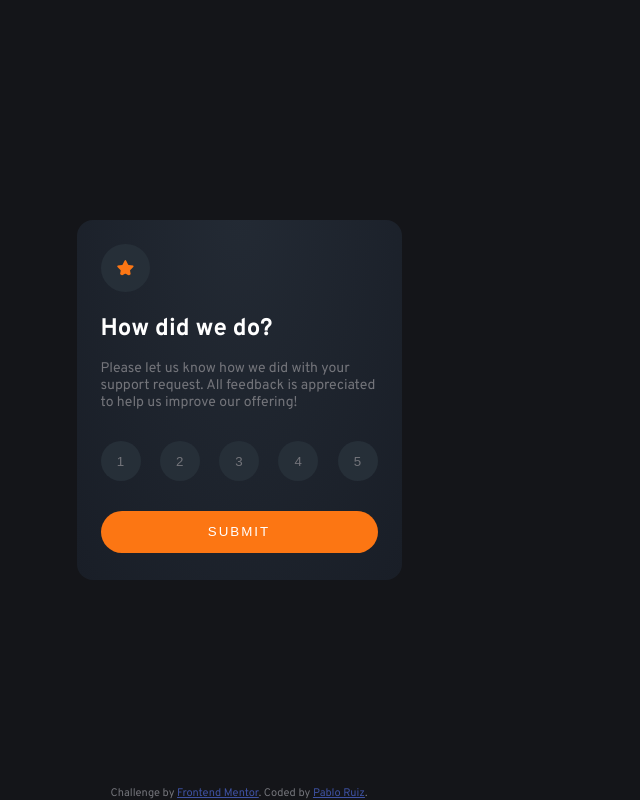
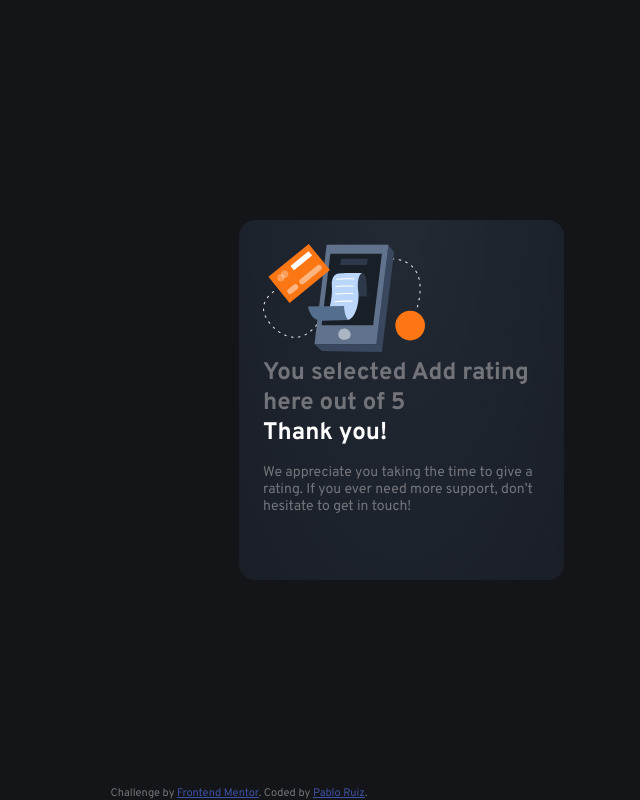
Before and after one commit to PabloRuiz92/interactive-rating-component-main.github.io, a plain HTML site: page index.html in a window 1280 px wide. Both pictures are taken after a click on the button "SUBMIT". Shown: the whole page, without its empty margins (401-1041 px from the left). Drawn offline with Linux system fonts and the light colour scheme.

Commit message:
Iniciado el JavaScript

```diff
--- a/CSS/style.css
+++ b/CSS/style.css
@@ -20,13 +20,14 @@ body {
     font-family: 'Overpass', sans-serif;
 }
 
-.container {
+#containerRating {
     color: white;
     background-image: radial-gradient(at 50% -5%, #232A34, #191E27);
     width: 20.3125em;
     height: 22.5em;
     border-radius: 1em;
     padding: 1.5em;
+    visibility: visible;
 }
 
 .starIcon {
@@ -86,6 +87,16 @@ p {
     color: #FC7613;
 }
 
+#containerThankYou{
+    color: white;
+    background-image: radial-gradient(at 50% -5%, #232A34, #191E27);
+    width: 20.3125em;
+    height: 22.5em;
+    border-radius: 1em;
+    padding: 1.5em;
+    visibility: hidden;
+}
+
 .attribution {
     font-size: 11px;
     text-align: center;
--- a/index.html
+++ b/index.html
@@ -12,7 +12,7 @@
 </head>
 <body>
 
-  <main class="container">
+  <main id="containerRating">
     <img src="images/icon-star.svg" alt="star icon" class="starIcon">
     <h1>How did we do?</h1>
     <p>
@@ -29,10 +29,10 @@
     <button id="btnSubmit">SUBMIT</button>
   </main>
 
-  <!-- <main>
+  <div id="containerThankYou">
     <img src="images/illustration-thank-you.svg" alt="Thank you!">
 
-    <h2>You selected  Add rating here out of 5</h2>
+    <h2 class="rating">You selected  Add rating here out of 5</h2>
 
     <h1>Thank you!</h1>
 
@@ -40,11 +40,14 @@
       We appreciate you taking the time to give a rating. If you ever need more support,
       don’t hesitate to get in touch!
     </p>
-  </main> -->
+  </div>
 
   <div class="attribution">
     Challenge by <a href="https://www.frontendmentor.io?ref=challenge" target="_blank">Frontend Mentor</a>.
     Coded by <a href="#">Pablo Ruiz</a>.
   </div>
+
+  <script src="js/javaScript.js" type="text/javascript"></script>
+
 </body>
 </html>
--- /dev/null
+++ b/js/javaScript.js
@@ -0,0 +1,6 @@
+let clickSubmit=document.getElementById("btnSubmit");
+
+clickSubmit.addEventListener("click",()=>{
+    document.getElementById("containerThankYou").style.visibility="visible";
+    document.getElementById("containerRating").style.visibility="hidden";
+});
```
